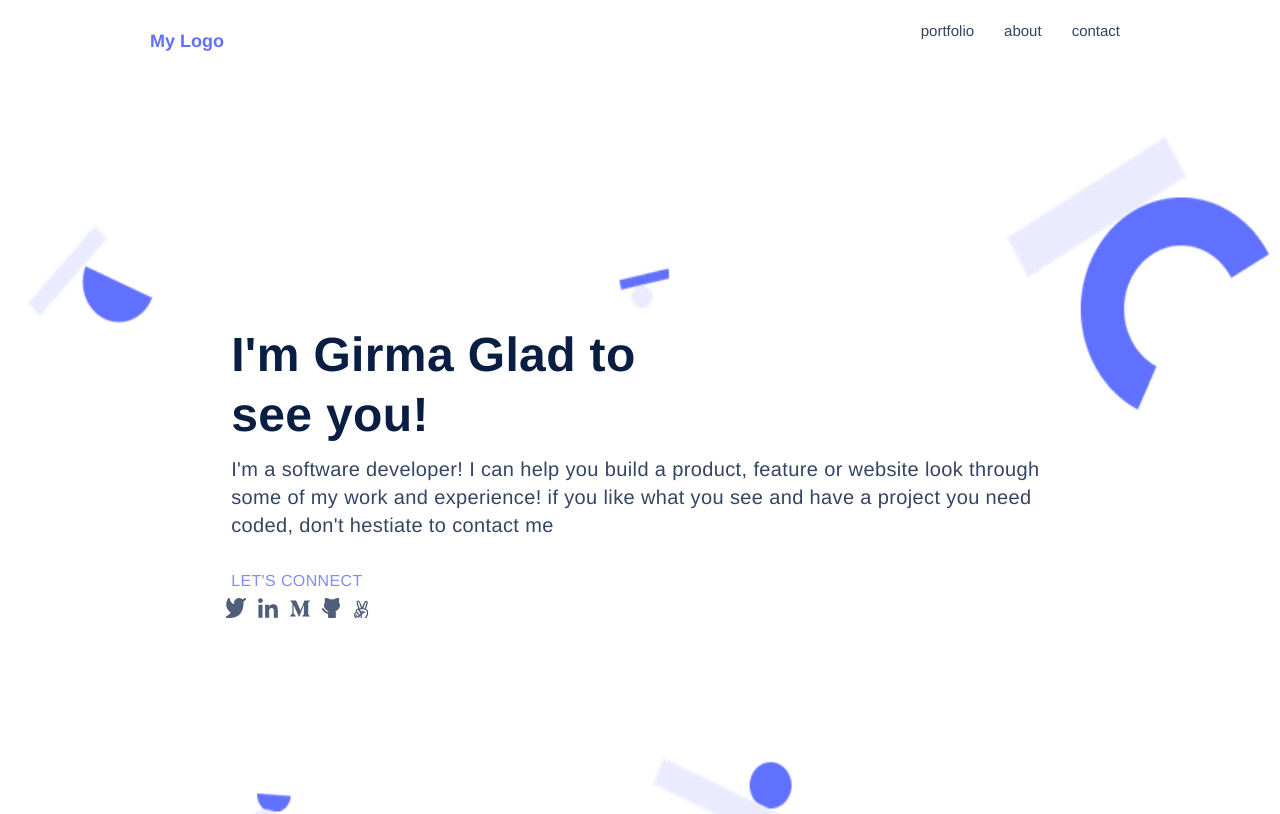
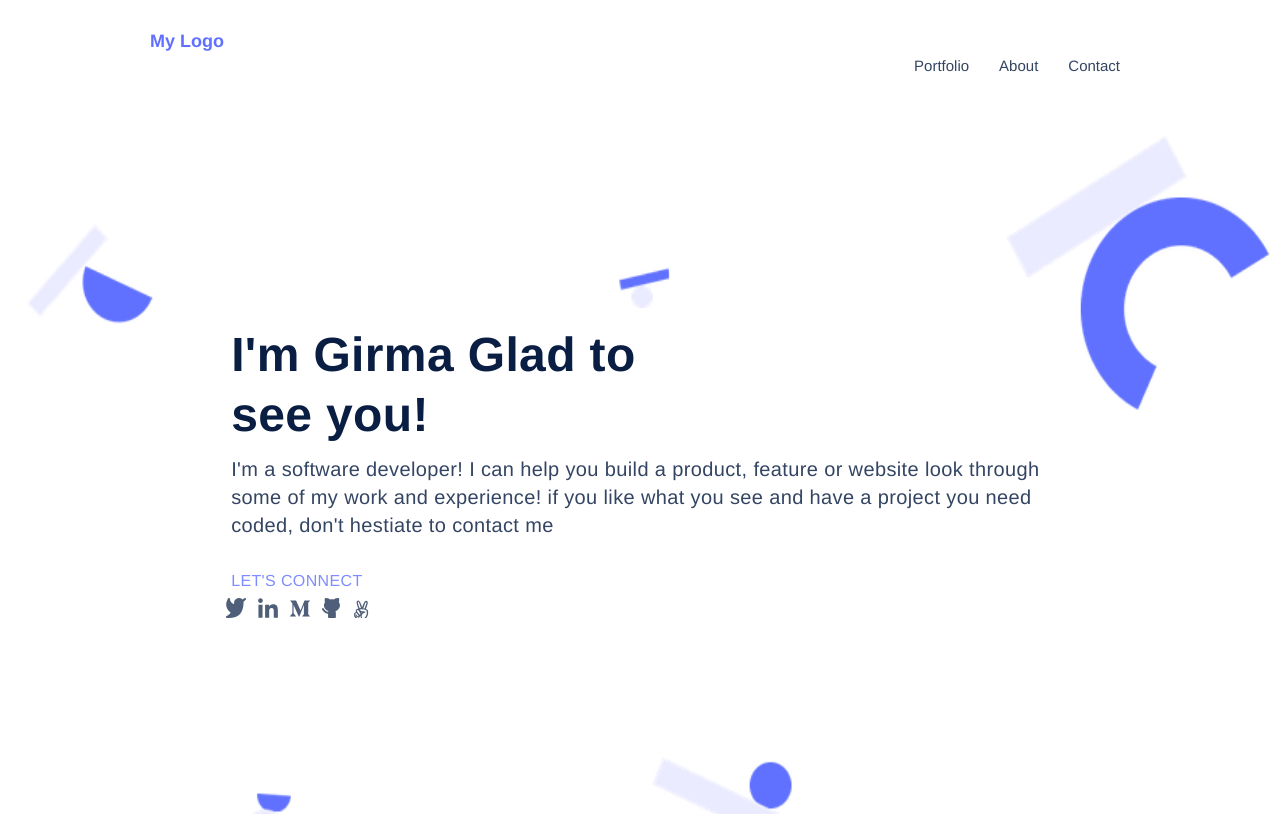
Before and after one commit to girma336/computer-portfoilo, a plain HTML site: page index.html in a window 1280 px wide. Shown: the top 814 px of the page. Drawn offline with nearby package versions, Linux system fonts and the light colour scheme.

Commit message:
Add stayle shhet

```diff
--- a/index.html
+++ b/index.html
@@ -3,8 +3,10 @@
 <head>
     <meta charset="UTF-8">
     <meta http-equiv="X-UA-Compatible" content="IE=edge">
-    <meta name="viewport" content="width=device-width, initial-scale=1.0">
-    <title>portfolio</title>
+    <meta name="viewport" content>
+    <link rel='stylesheet' href='https://cdnjs.cloudflare.com/ajax/libs/font-awesome/4.7.0/css/font-awesome.min.css'>
+
+    <link rel="stylesheet" href="https://cdnjs.cloudflare.com/ajax/libs/font-awesome/4.7.0/css/font-awesome.min.css">
     <link rel="stylesheet" href="https://maxcdn.bootstrapcdn.com/bootstrap/3.3.7/css/bootstrap.min.css">
     <link rel="stylesheet" href="style.css">
 </head>
@@ -15,14 +17,19 @@
             <div class="logo">
             <h1>My Logo</h1>
             </div>
-            <a href="#" class="bars-mob"></a>
-            <div class="nav-bar">
-                <ul>
-                    <li><a href="#portfolio-1">portfolio</a></li>
-                    <li><a href="#about-1">about</a></li>
-                    <li><a href="#contact-1">contact</a></li>
+            <img src="icon-bar.svg" class="bars-mob" id="menu-bar" alt="">
+            <!-- <a href="#" class="bars-mob" id="menu-bar"></a> -->
+            <nav>
+                <img class="bar-new" id="close-menu" src="images/close-menu.svg" alt="">
+              <div class="nav-bar bar-new">
+
+                <ul class="nav-main">
+                    <li><a id="portifolio-2" href="#portfolio-1">Portfolio</a></li>
+                    <li><a id="about-2" href="#about-1">About</a></li>
+                    <li><a id="contact-2" href="#contact-1">Contact</a></li>
                 </ul>
-            </div>
+               </div>
+            </nav>
         </div>
         <div class="container-1">
             <div class="discription">
@@ -230,5 +237,6 @@
             <div class="shape"></div>
     </section>
 </div>
+<script src="script.js"></script>
 </body>
 </html>
```
